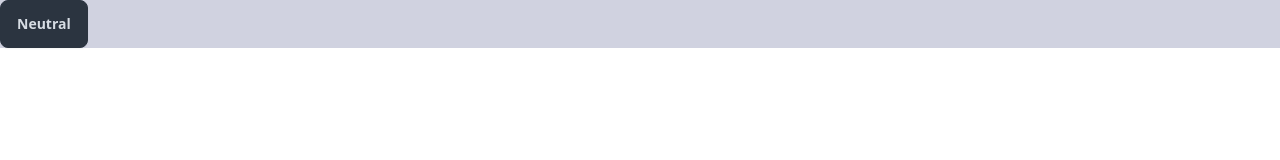
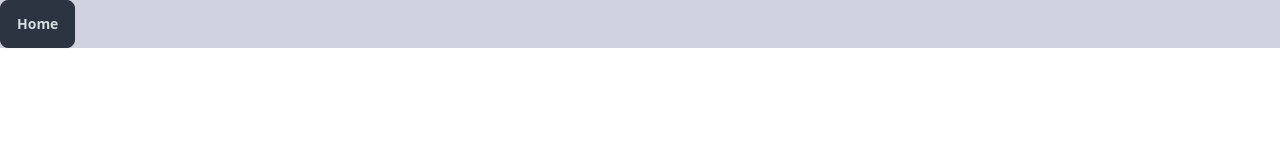
Before and after one commit to unibe-proyects/starter-tesis, a React (Create React App) app: page / in a window 1280 px wide. Shown: the top 160 px of the page. Built offline with nearby package versions, Linux system fonts and the light colour scheme.

Commit message:
fix: rename home

```diff
--- a/src/pages/modules/home/HomeScreen.tsx
+++ b/src/pages/modules/home/HomeScreen.tsx
@@ -1,7 +1,7 @@
 const HomeScreen = () => {
   return (
     <div className="bg-ligth">
-      <button className="btn btn-neutral">Neutral</button>
+      <button className="btn btn-neutral">Home</button>
     </div>
   );
 };
```
Also changed, not shown: .eslintrc.js.
